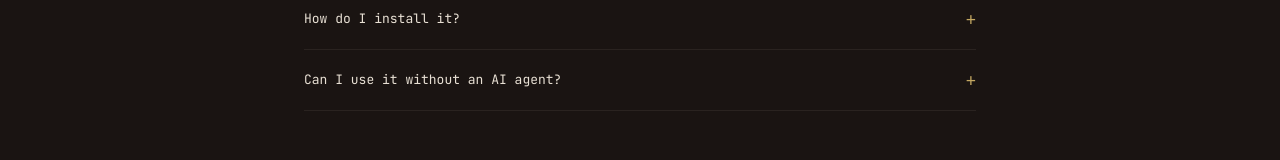
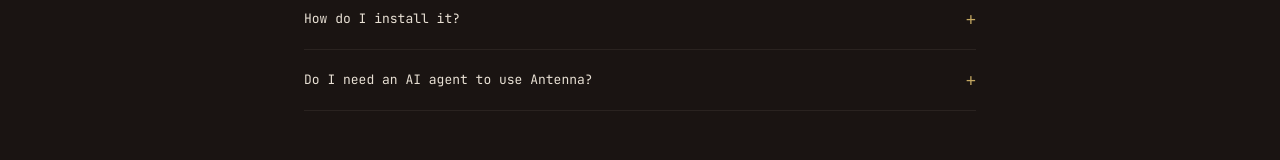
Before and after one commit to H1an1/Antenna-fyi, a Next.js app: page / in a window 1280 px wide. Shown: the part 3312-3472 px from the top of the page. Built offline with nearby package versions, Linux system fonts and the light colour scheme.

Commit message:
fix: FAQ — agent is required, not optional

```diff
--- a/src/app/components/FAQ.tsx
+++ b/src/app/components/FAQ.tsx
@@ -25,8 +25,8 @@ const FAQS = [
     a: "One command for any platform. OpenClaw: openclaw plugins install antenna-openclaw-plugin. Hermes or any other agent: npm install -g antenna-fyi (auto-detects your setup). Claude Desktop: same install, then add the MCP server config.",
   },
   {
-    q: "Can I use it without an AI agent?",
-    a: "Yes. Open antenna.fyi on your phone, create a three-line card, and share your location. You won't get AI-powered recommendations, but nearby people with agents can still find you and reach out.",
+    q: "Do I need an AI agent to use Antenna?",
+    a: "Yes. Antenna is built for AI agents — your agent reads nearby people's cards, decides who's worth meeting, and tells you why. Without an agent, there's no matching, no recommendations, no magic. If you don't have one yet, start with Hermes (hermes-agent.nousresearch.com) or OpenClaw (openclaw.ai).",
   },
 ];
 
```
